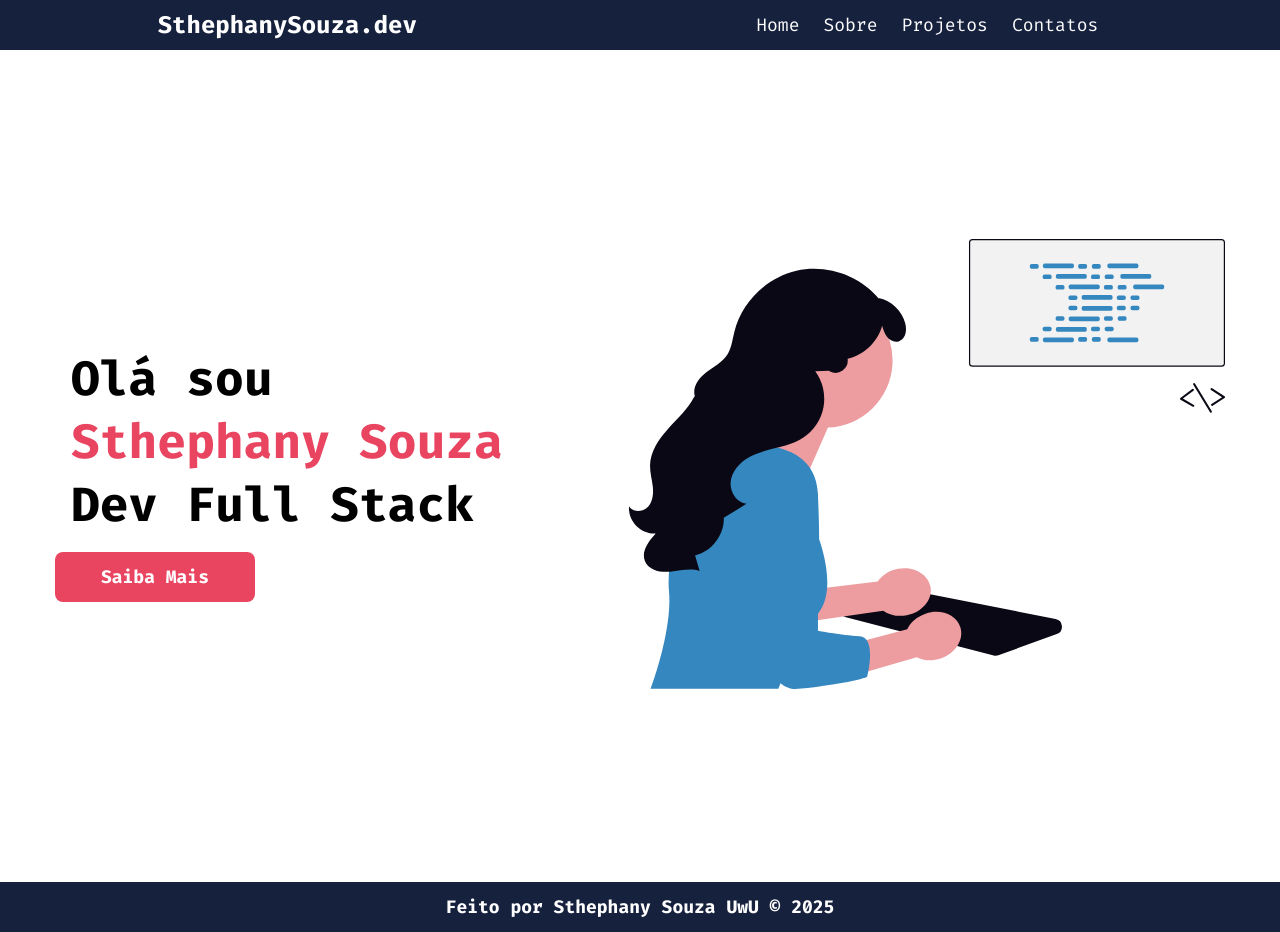
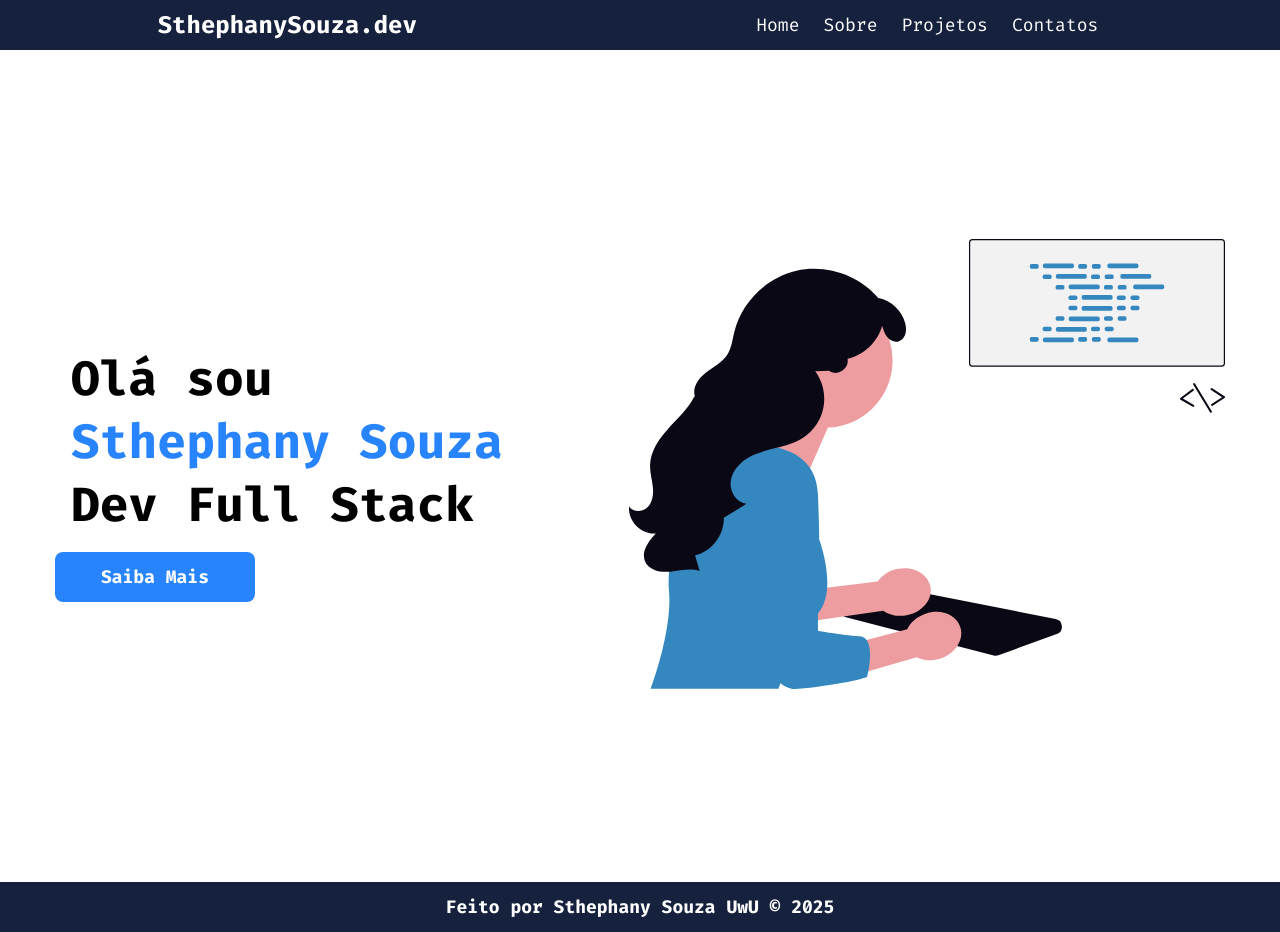
Before and after one commit to sthephany-souza/Portifolio, a React (Vite) app: page / in a window 1280 px wide. Built offline with nearby package versions, Linux system fonts and the light colour scheme.

Commit message:
update colors

```diff
--- a/src/components/Cards/cards.module.css
+++ b/src/components/Cards/cards.module.css
@@ -50,6 +50,6 @@
 }
 
 .botao:hover {
-    background-color: var(--red);
+    background-color: var(--blue);
     transition: all .5s;
 }
--- a/src/components/Header/Header.module.css
+++ b/src/components/Header/Header.module.css
@@ -23,5 +23,5 @@
 }
 
 .header a:hover{
-    color: var(--red);
+    color: var(--blue);
 }
--- a/src/index.css
+++ b/src/index.css
@@ -14,7 +14,7 @@
   --primary: #16213E;
   --secondary: #0F3460;
   --terceary: #533483;
-  --red: #E94560;
+  --blue: #2884fc;
   --soft-white: #f1f1f1;
   --white: #fefefe;
   --black: #111;
--- a/src/pages/Contatos/Contatos.module.css
+++ b/src/pages/Contatos/Contatos.module.css
@@ -20,5 +20,5 @@
 
 .icone {
     font-size: 38px;
-    color: var(--red);
+    color: var(--blue);
 }
--- a/src/pages/Home/Home.module.css
+++ b/src/pages/Home/Home.module.css
@@ -18,7 +18,7 @@
 }
 
 .home span{
-    color: var(--red);
+    color: var(--blue);
 }
 
 .btn {
@@ -37,7 +37,7 @@
 }
 
 .btn_red {
-    background-color: var(--red);
+    background-color: var(--blue);
     color: var(--white);
     transition: 0.5s;
 }
--- a/src/pages/NotFound/NotFound.module.css
+++ b/src/pages/NotFound/NotFound.module.css
@@ -11,7 +11,7 @@
 
 .erro, .mensagem_erro{
     font-size: 300px;
-    color: var(--red);
+    color: var(--blue);
     font-weight: bold;
 }
 
```
